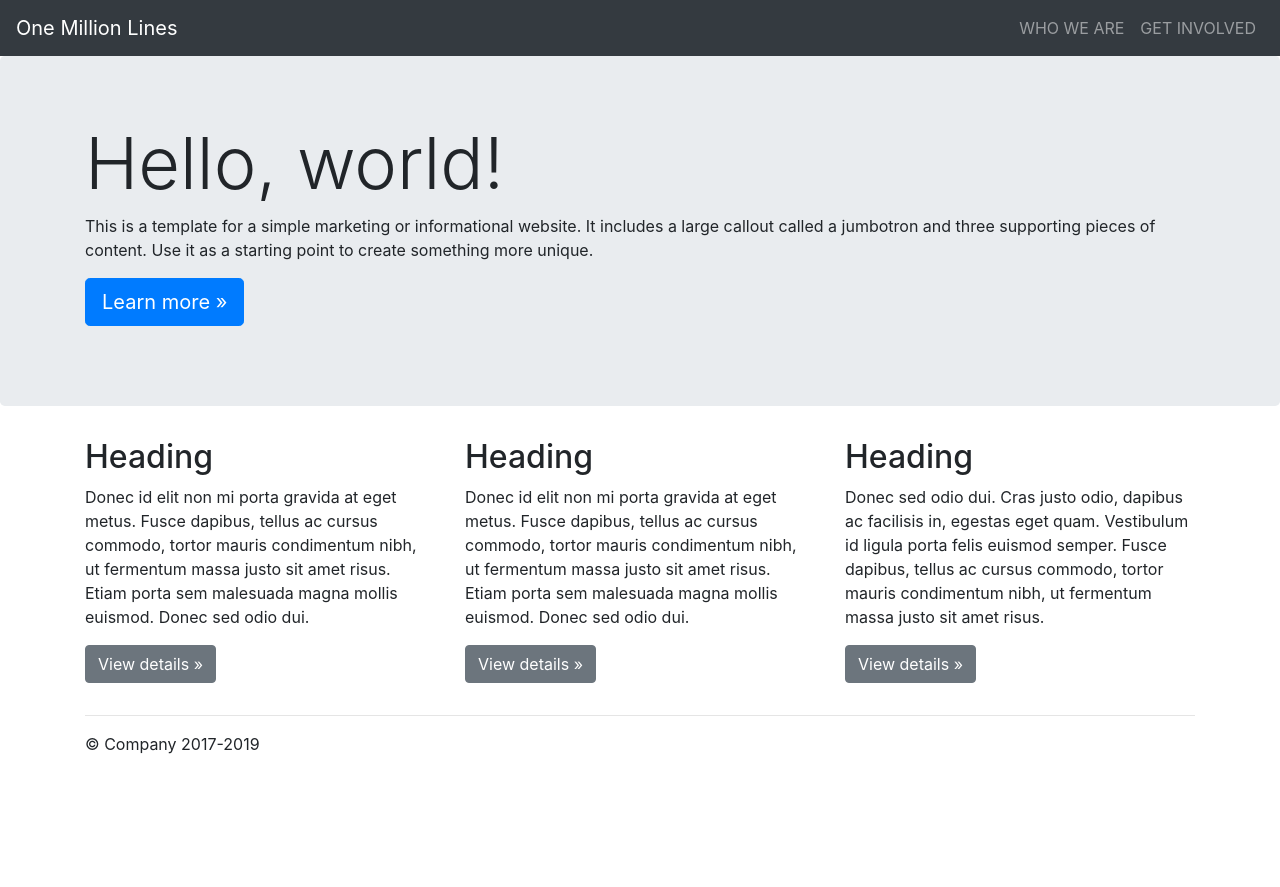
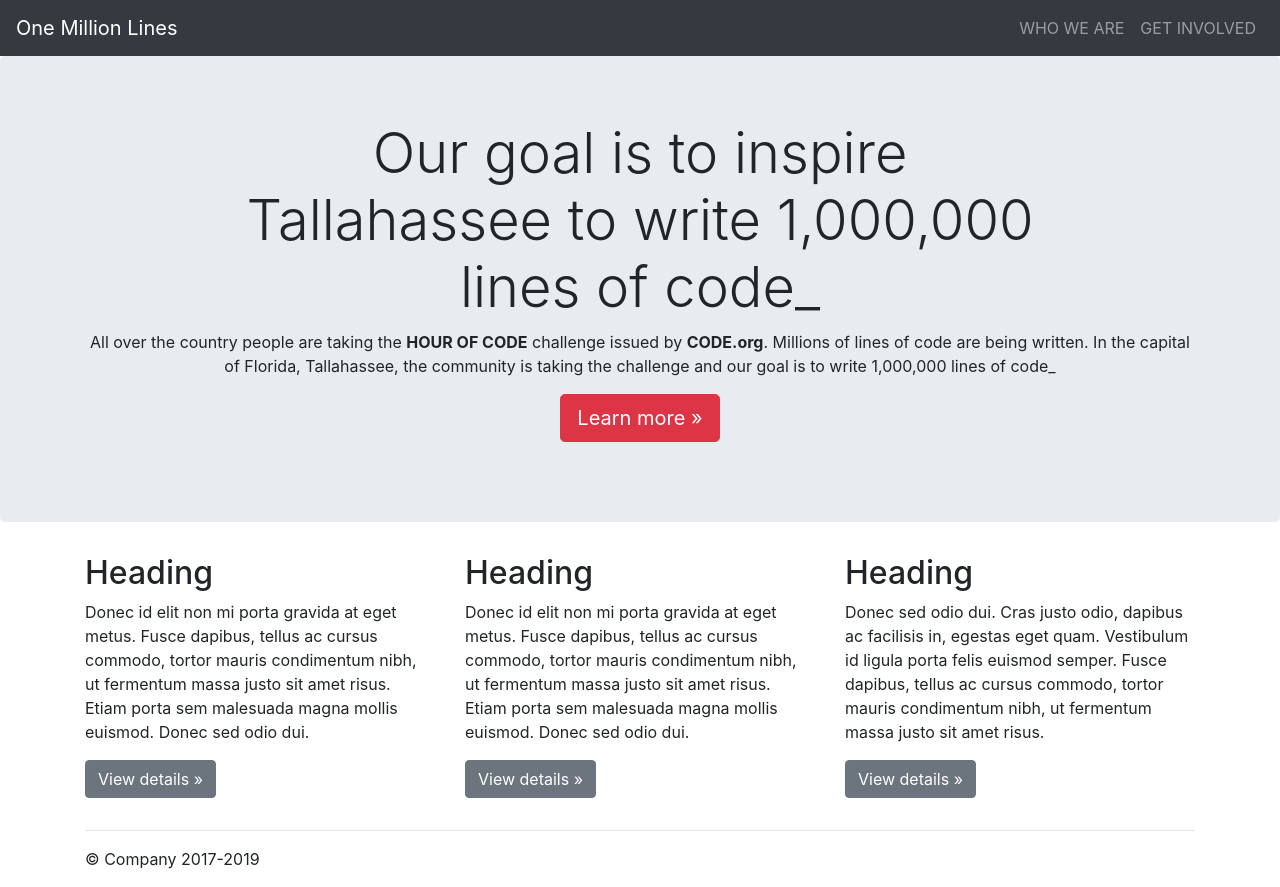
Before and after one commit to francisrod01/building-html-sites, a website: page projects/one-million-lines/index.html in a window 1280 px wide. Before the commit the page ends 800 px from the top, so only its background shows below. Drawn offline with nearby package versions, Linux system fonts and the light colour scheme.

Commit message:
[oml] Added new text to jumbotron header
Also added bootstrap classes styling this section

```diff
--- a/projects/one-million-lines/index.html
+++ b/projects/one-million-lines/index.html
@@ -38,11 +38,12 @@
     <main role="main">
 
       <!-- Main jumbotron for a primary marketing message or call to action -->
-      <div class="jumbotron">
+      <div class="jumbotron text-center">
         <div class="container">
-          <h1 class="display-3">Hello, world!</h1>
-          <p>This is a template for a simple marketing or informational website. It includes a large callout called a jumbotron and three supporting pieces of content. Use it as a starting point to create something more unique.</p>
-          <p><a class="btn btn-primary btn-lg" href="#" role="button">Learn more &raquo;</a></p>
+          <h1 class="display-4">Our goal is to inspire <br>Tallahassee to write 1,000,000<br> lines of code_</h1>
+          <p>All over the country people are taking the <strong>HOUR OF CODE</strong> challenge issued by <strong>CODE.org</strong>. Millions of lines of code are being written. In the capital of Florida, Tallahassee, the community is taking the challenge and our goal is to write 1,000,000 lines of code_</p>
+
+          <p><a class="btn btn-danger btn-lg" href="#" role="button">Learn more &raquo;</a></p>
         </div>
       </div>
 
```
